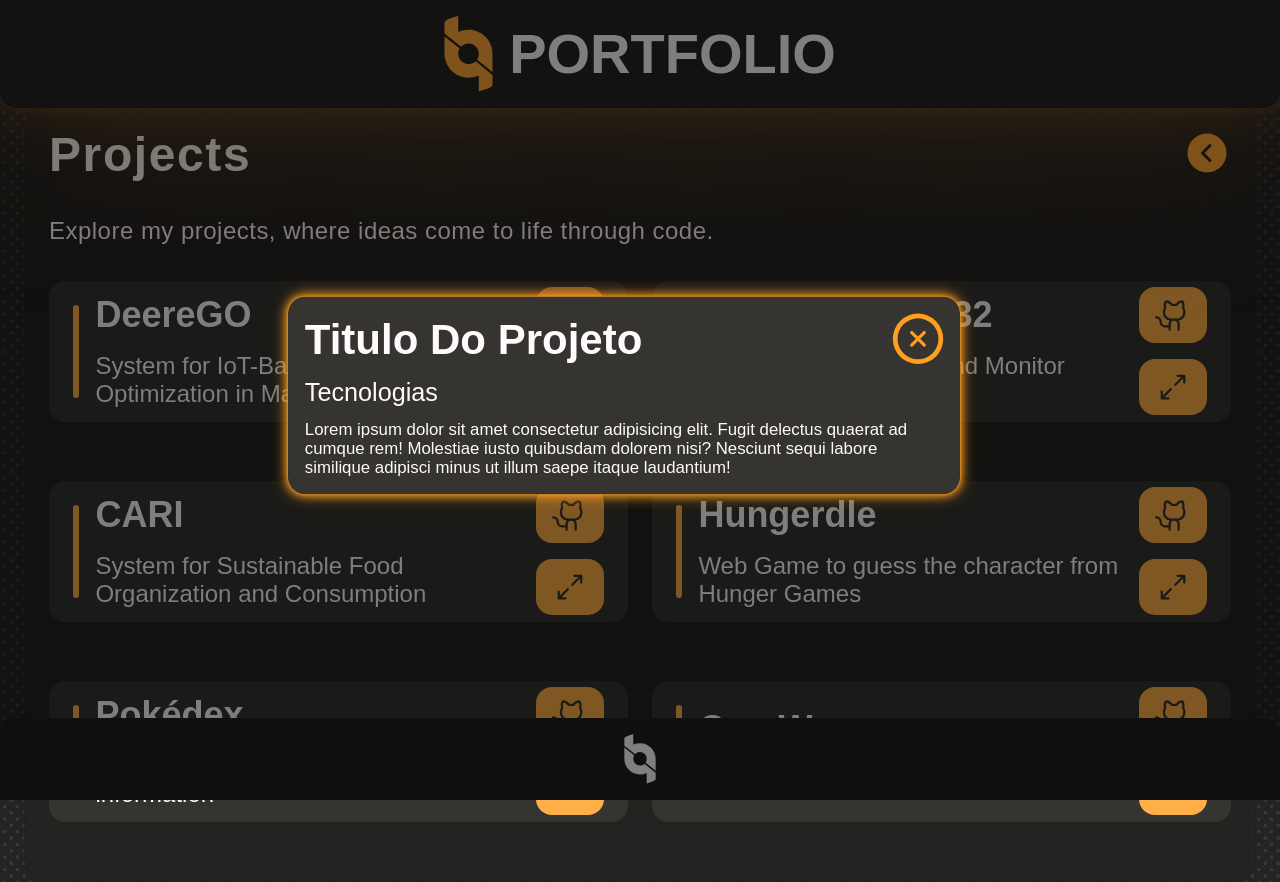
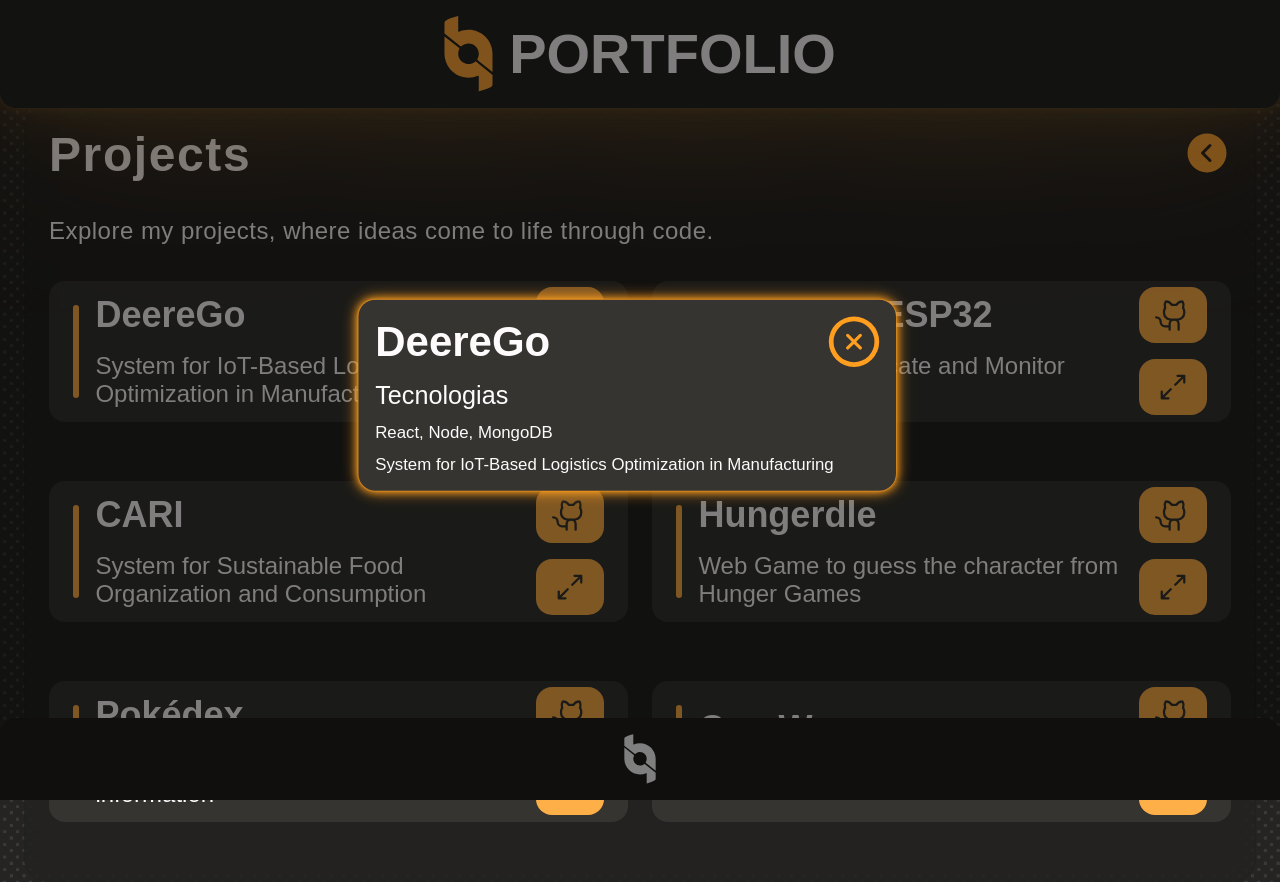
Before and after one commit to lucvs07/portfolio, a React (Vite) app: page /projects in a window 1280 px wide. Both pictures are taken after a click on the link 570 px from the left and 387 px from the top of the page. Built offline with nearby package versions, Linux system fonts and the light colour scheme; no server answers; a web font is replaced by a local one.

Commit message:
connect json to modal projects

```diff
--- a/src/Pages/Projects/Projects.jsx
+++ b/src/Pages/Projects/Projects.jsx
@@ -15,7 +15,7 @@ function Projects() {
         <BoxContent title='Projects' description='Explore my projects, where ideas come to life through code.'>
           <GridProjects>
             <Box
-              title='DeereGO'
+              title='DeereGo'
               description='System for IoT-Based Logistics Optimization in Manufacturing'
               icon='github'
               social={true}
--- /dev/null
+++ b/src/assets/data/projects.json
@@ -0,0 +1,40 @@
+{
+    "projetos": [
+        {
+            "id": 1,
+            "nome": "DeereGo",
+            "descricao": "System for IoT-Based Logistics Optimization in Manufacturing",
+            "tech": ["React", "Node", "MongoDB"]
+        },
+        {
+            "id": 2,
+            "nome": "CARI",
+            "descricao": "System for Sustainable Food Organization and Consumption",
+            "tech": ["PHP", "SQL", "HTML", "CSS"]
+        },
+        {
+            "id": 3,
+            "nome": "Pokédex",
+            "descricao": "Web App to search for Pokémon information",
+            "tech": ["JS", "HTML", "CSS"]
+        },
+        {
+            "id": 4,
+            "nome": "DeereGo - ESP32",
+            "descricao": "IoT Solution to Locate and Monitor Assets",
+            "tech": ["C++", "ESP32"]
+        },
+        {
+            "id": 5,
+            "nome": "Hungerdle",
+            "descricao": "Web Game to guess the character from Hunger Games",
+            "tech": ["React", "Node", "MongoDB"]
+        },
+        {
+            "id": 6,
+            "nome": "One Way",
+            "descricao": "Web System for a Clothing Store",
+            "tech": ["PHP", "SQL", "HTML", "CSS"]
+        }
+    ]
+}
--- a/src/components/Box/Box.jsx
+++ b/src/components/Box/Box.jsx
@@ -3,6 +3,7 @@ import React, { useRef } from "react";
 import { BoxBox,TextContainer,TextH4, TextP ,Icon, Line2, Link, LinkBox, Modal, HeadModal, H2Modal, ModalContainer, H3Modal, PModal} from "./styles";
 import { GraduationCap, Medal, LinkedinLogo, GithubLogo, Code, BehanceLogo, ArrowsOutSimple, XCircle} from "@phosphor-icons/react";
 import { styled } from "@stitches/react";
+import projects from "../../assets/data/projects.json";
 
 const iconMap = {
     study : <GraduationCap size={36} color="#353431" weight="regular" />,
@@ -13,6 +14,7 @@ const iconMap = {
     behance : <BehanceLogo size={36} color="#353431" weight="regular" />,
     out : <ArrowsOutSimple size={36} color="#353431" weight="regular" />,
 }
+
 
 const HoverIcon = styled(XCircle, {
     transition: 'all 0.3s ease-in-out',
@@ -27,18 +29,24 @@ const HoverIcon = styled(XCircle, {
 
 export default function Box({ title, description, icon, social,link, project,children}) {
     const dialogRef = useRef(null);
+    const projetos = projects.projetos;
+    const projeto = projetos.find(proj => proj.nome === title);
+
     return (
         <>
+            {projeto && (
                 <Modal ref={dialogRef}>
                     <ModalContainer>
                         <HeadModal>
-                        <H2Modal>Titulo do Projeto</H2Modal>
-                        <HoverIcon size={48} color="#353431" weight="fill" onClick={() => dialogRef.current?.close()}/>
+                            <H2Modal>{projeto.nome}</H2Modal>
+                            <HoverIcon size={48} color="#353431" weight="fill" onClick={() => dialogRef.current?.close()} />
                         </HeadModal>
                         <H3Modal>Tecnologias</H3Modal>
-                    <PModal>Lorem ipsum dolor sit amet consectetur adipisicing elit. Fugit delectus quaerat ad cumque rem! Molestiae iusto quibusdam dolorem nisi? Nesciunt sequi labore similique adipisci minus ut illum saepe itaque laudantium!</PModal>
+                        <PModal>{projeto.tech.join(', ')}</PModal>
+                        <PModal>{projeto.descricao}</PModal>
                     </ModalContainer>
                 </Modal>
+            )}
             <BoxBox social={social}>
                 <Line2></Line2>
                 <TextContainer>
--- a/src/components/Box/styles.ts
+++ b/src/components/Box/styles.ts
@@ -114,6 +114,7 @@ export const Modal = styled('dialog', {
     backgroundColor: '#353431',
     padding: '1rem',
     transition: 'all 0.3s ease-in-out',
+    minWidth: '40%',
     "&:hover": {
         boxShadow: '0px 0px 15px 0px #FF9E1F, 0px 0px 8px 0px #FF9E1F, 0px 0px 2px 0px #FF9E1F, 0px 0px 1px 0px #FF9E1F',
         scale: '1.05',
```
Lines whose indentation alone changed are shown as unchanged.
